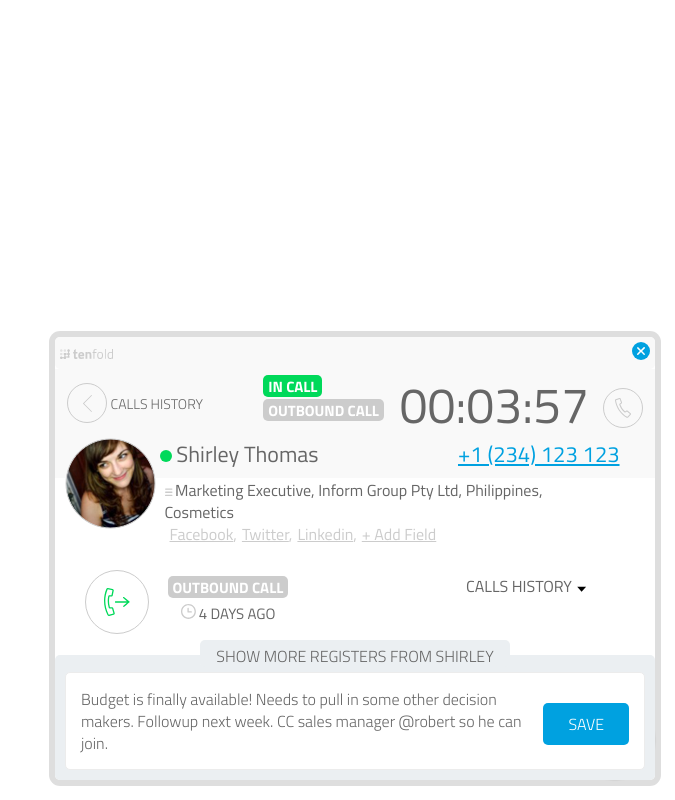
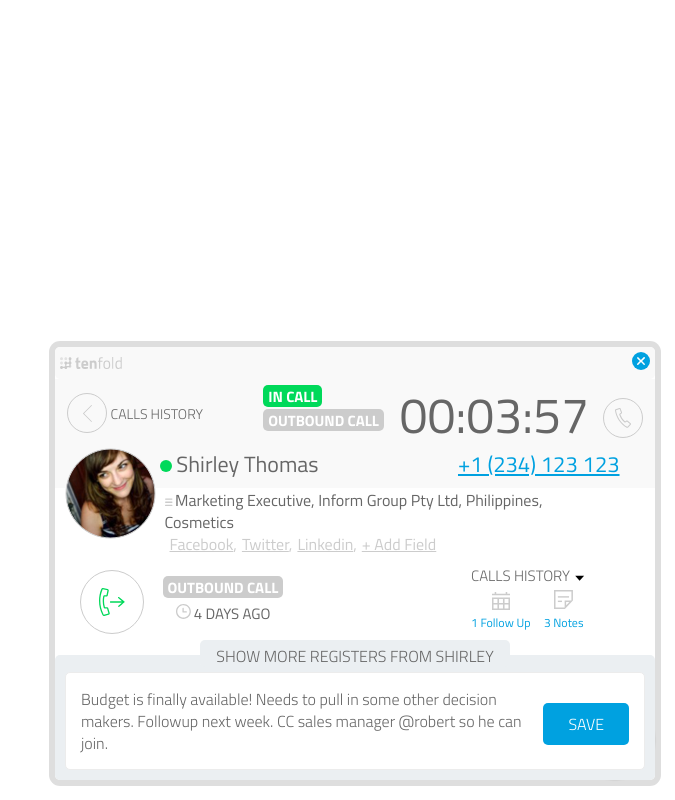
Before and after one commit to brunoguazina/tenfold, a website: page src/index.html in a window 1280 px wide. Both pictures are taken after a click on the element 1220 px from the left and 740 px from the top of the page. Shown: the whole page, without its empty margins (605-1280 px from the left). Drawn offline with nearby package versions, Linux system fonts and the light colour scheme; files that its build step writes are made by us from their sources.

Commit message:
finalizando formatacao

```diff
--- a/src/index.html
+++ b/src/index.html
@@ -71,6 +71,8 @@
 		</div>
 		<div class="calls">
 			<div class="select">calls history</div>
+			<div class="follow">1 Follow Up</div>
+			<div class="note">3 Notes</div>
 		</div>
 	</div>
 
--- a/src/styles/style.scss
+++ b/src/styles/style.scss
@@ -49,7 +49,9 @@ body {
 	padding: 5px;
 	background-color: #f9f9f9;
 	border-radius: 5px;
-
+	.logo img {
+		width: 63px;
+	}
 	.close {
 		text-align: center;
 		cursor: pointer;
@@ -57,13 +59,7 @@ body {
 		width: 18px;
 		height: 18px;
 		border-radius: 50%;
-
 		float: right;
-
-		// TODO: align vertical image
-		img {
-			margin-top: -2px;
-		}
 	}
 }
 
@@ -150,7 +146,7 @@ body {
 
 // PROFILE
 .profile {
-	padding: 10px;
+	padding: 10px 10px 0 10px;
     margin-top: -50px;
 
 	.photo {
@@ -210,7 +206,7 @@ body {
 
 // HISTORY //
 .history {
-	padding: 5px 30px;
+	padding: 5px 25px;
 	height: 80px;
 
 	.phone {
@@ -228,7 +224,7 @@ body {
 	}
 
 	.logs {
-		min-width: 290px;
+		min-width: 300px;
 		display: inline-block;
 		vertical-align: -webkit-baseline-middle;
 
@@ -256,8 +252,11 @@ body {
 	.calls {
 		display: inline-block;
 		vertical-align: top;
+		margin-top: -10px;
 
 		.select {
+			font-family: 'titillium_weblight';
+			font-size: 15px;
 			color: #666;
 			text-transform: uppercase;
     		padding: 5px;
@@ -266,6 +265,30 @@ body {
 				vertical-align: top;
 				margin-left: 5px;
 				content: url('../images/arrow.svg');
+			}
+		}
+		.follow {
+			display: inline-block;
+			font-size: 12px;
+			color: #00A1E0;
+			margin: 0 5px;
+
+			&:before {
+				text-align: center;
+				display: block;
+				content: url('../images/calendar.svg');
+			}
+		}
+		.note {
+			display: inline-block;
+			font-size: 12px;
+			color: #00A1E0;
+			margin: 0 5px;
+
+			&:before {
+				text-align: center;
+				display: block;
+				content: url('../images/notes.svg');
 			}
 		}
 	}
```
